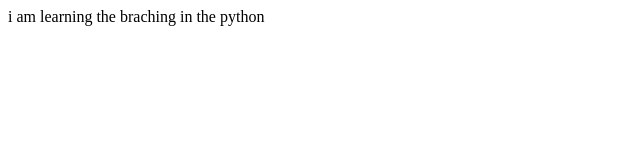
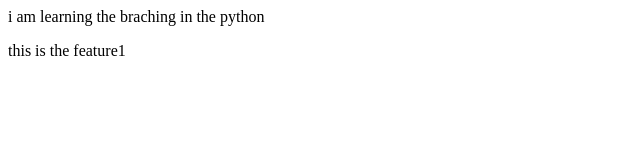
Before and after one commit to abhishekmakode/Local-Repo, a plain HTML site: page LocalRepo/index.html in a window 1280 px wide. Shown: the whole page, without its empty margins (0-640 px from the left). Drawn offline with Linux system fonts and the light colour scheme.

Commit message:
add this chnage

```diff
--- a/LocalRepo/index.html
+++ b/LocalRepo/index.html
@@ -1 +1,2 @@
 <p>i am learning the braching in the python</p>
+<p>this is the feature1</p>
--- a/LocalRepo/style.css
+++ b/LocalRepo/style.css
@@ -2,3 +2,6 @@
 p{
 color : red;
 }
+/*
+now i have learnd that you have to save the file firse
+*/
```
